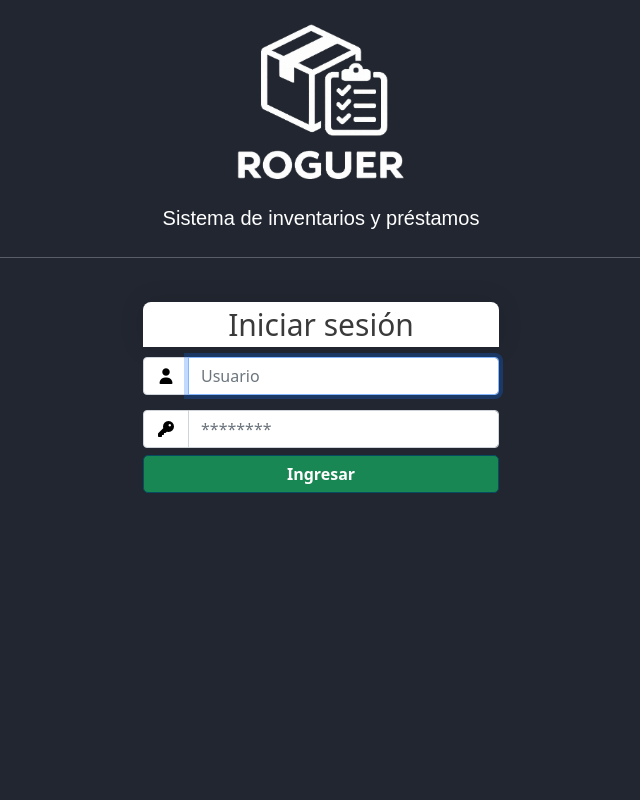
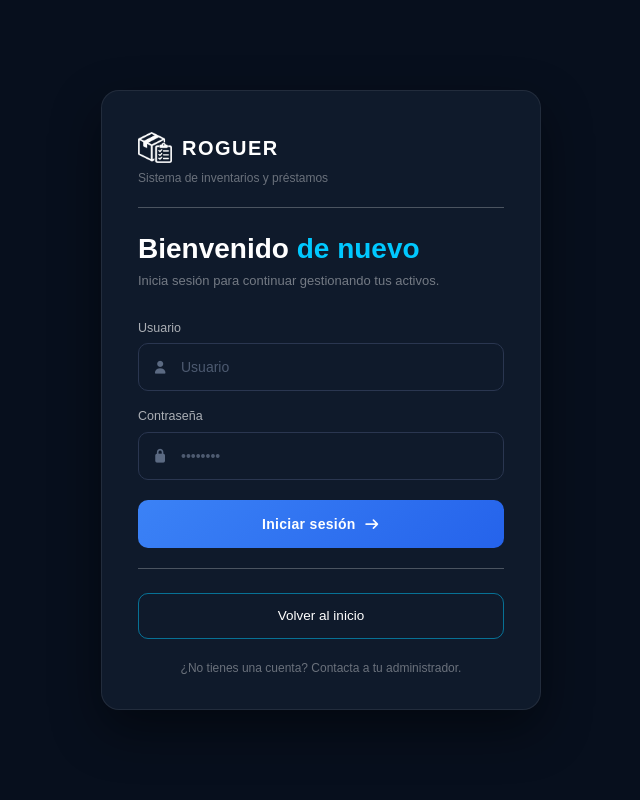
Before and after one commit to Bleack/ROGUER, a Django app: page /login/ in a window 1280 px wide. Shown: the whole page, without its empty margins (319-959 px from the left). Run offline with Django 5.2, Linux system fonts and the light colour scheme; some libraries are stand-ins or nearby versions; some web fonts are replaced.

Commit message:
Actualizado: Template del login + alertas y css

```diff
--- a/login/templates/login/login.html
+++ b/login/templates/login/login.html
@@ -1,57 +1,46 @@
 {% extends 'layouts/login_layout.html' %}
 {% load static %}
 {% block content %}
-<div class="container">
-    <div class="row login">
-        <div class="col-md-12">&nbsp;</div>
-        <div class="col-md-12 text-center">
-            <img src="{% static 'img/logo.png' %}" alt="..." class="img-fluid" style="width: 15%">
+<div class="login-page">
+    <div class="login-card">
+        <div class="login-card-brand">
+            <img src="{% static 'img/logo2.png' %}" alt="ROGUER" class="login-card-logo">
+            <span class="login-card-brand-name">ROGUER</span>
         </div>
-        <div class="col-md-12">&nbsp;</div>
-        <div class="col-md-12 subtitle text-center">Sistema de inventarios y préstamos</div>
-        <div><br></div>
-        <hr>
-    </div>
-    <div class="row">
-        <div class="col-md-4">&nbsp;</div>
-        <div class="col-md-4">&nbsp;<br>
-            <form method="post" class="mt-1">
-                {% csrf_token %}
-                <div class="secondary-title title-bg text-center" style="font-size: 30px">Iniciar sesión</div>
-                <div class="big-input" style="margin-top: 10px">
-                    <div class="input-group">
-                        <div class="input-group-text" style="color: black; background-color: white;"><i class="fas fa-user"></i></div>
-                        <input type="text" class="form-control" id="id_username" name="username" placeholder="Usuario" required autofocus>
-                    </div>
+        <p class="login-card-subtitle">Sistema de inventarios y préstamos</p>
+        <hr class="login-divider-top">
+        <h2 class="login-card-heading">Bienvenido <span class="login-heading-highlight">de nuevo</span></h2>
+        <p class="login-card-desc">Inicia sesión para continuar gestionando tus activos.</p>
+
+        <form method="post" class="login-card-form" id="login-form">
+            {% csrf_token %}
+            <div class="login-field-group">
+                <label class="login-field-label" for="id_username">Usuario</label>
+                <div class="login-field">
+                    <i class="fas fa-user login-field-icon"></i>
+                    <input type="text" id="id_username" name="username" placeholder="Usuario" required autocomplete="off" class="login-field-input">
                 </div>
-                <div class="big-input" style="margin-top: 8px;">
-                    <div class="input-group">
-                        <div class="input-group-text" style="color: black; background-color: white;"><i class="fas fa-key"></i></div>
-                        <input type="password" id="id_password" name="password" placeholder="********" autocomplete="current-password" class="form-control" required>
-                    </div>
+            </div>
+            <div class="login-field-group">
+                <label class="login-field-label" for="id_password">Contraseña</label>
+                <div class="login-field">
+                    <i class="fas fa-lock login-field-icon"></i>
+                    <input type="password" id="id_password" name="password" placeholder="••••••••" autocomplete="current-password" required class="login-field-input">
                 </div>
+            </div>
+            <button type="submit" class="login-card-btn" id="btn-login">Iniciar sesión <i class="fas fa-arrow-right"></i></button>
+        </form>
+        <div id="login-error-alert" class="alert alert-danger" style="display: none;">
+            <strong>Atención:</strong> Datos incorrectos o usuario inactivo
+        </div>
 
-                <button type="submit" class="btn btn-success" style="border-color: #064C61; color: white; border-radius:5px; width: 100%;">
-                    <b>Ingresar</b>
-                </button>
-            </form>
-            <br>
+        <div id="login-success-alert" class="alert alert-success" style="display: none;">
+            Sesión iniciada correctamente
         </div>
-        <div class="col-md-4">&nbsp;</div>
-    </div>
-    <div class="row mt-3">
-        <div class="col-md-4">&nbsp;</div>
-        <div class="col-md-4 text-center">
-            {% if form.errors %}
-                <div id="message" class="alert alert-danger alert-dismissible fade show" role="alert">
-                    <strong>Atención:</strong> Datos incorrectos o usuario inactivo
-                    <button type="button" class="btn-close" data-bs-dismiss="alert" aria-label="Close"></button>
-                </div>
-            {% else %}
-                <div id="message"></div>
-            {% endif %}
-        </div>
-        <div class="col-md-1">&nbsp;</div>
+        <hr class="login-divider-top">
+        <a class="btn-volver" href="/">Volver al inicio</a>
+        <a href="/#contacto" class="login-card-footer">¿No tienes una cuenta? <span class="login-footer-link">Contacta a tu administrador.</span></a>
     </div>
 </div>
+<script src="{% static 'js/login.js' %}"></script>
 {% endblock %}
--- /dev/null
+++ b/static/css/login.css
@@ -0,0 +1,272 @@
+.login-page {
+    min-height: 100vh;
+    display: flex;
+    align-items: center;
+    justify-content: center;
+    background-color: #070f1d;
+    padding: 24px 16px;
+}
+
+/* tarjeta login */
+.login-card {
+    width: 100%;
+    max-width: 440px;
+    background-color: #0f1a2b;
+    border: 1px solid rgba(255, 255, 255, 0.08);
+    border-radius: 18px;
+    padding: 40px 36px 32px 36px;
+    box-shadow: 0 20px 50px rgba(0, 0, 0, 0.45);
+}
+
+/* header */
+.login-card-brand {
+    display: flex;
+    align-items: center;
+    gap: 10px;
+    margin-bottom: 4px;
+}
+
+.login-card-logo {
+    width: 34px;
+    height: 34px;
+    object-fit: contain;
+    filter: brightness(0) invert(1);
+}
+
+.login-card-brand-name {
+    font-size: 20px;
+    font-weight: 700;
+    color: #fff;
+    letter-spacing: 1.5px;
+    font-family: 'Poppins', sans-serif;
+}
+
+.login-card-subtitle {
+    font-size: 12px;
+    color: rgba(255, 255, 255, 0.38);
+    margin-bottom: 0;
+    font-family: 'Poppins', sans-serif;
+}
+
+/* hr */
+.login-divider-top {
+    border: none;
+    border-top: 1px solid rgb(255, 255, 255);
+    margin: 20px 0 24px 0;
+}
+
+/* titulo */
+.login-card-heading {
+    font-size: 28px;
+    font-weight: 700;
+    color: #fff;
+    margin-bottom: 6px;
+    font-family: 'Poppins', sans-serif;
+    line-height: 1.2;
+}
+
+.login-heading-highlight {
+    color: #00c8ff;
+}
+
+.login-card-desc {
+    font-size: 13px;
+    color: rgba(255, 255, 255, 0.42);
+    margin-bottom: 28px;
+    font-family: 'Poppins', sans-serif;
+}
+
+/* form */
+.login-card-form {
+    display: flex;
+    flex-direction: column;
+    gap: 16px;
+}
+
+.login-field-group {
+    display: flex;
+    flex-direction: column;
+    gap: 6px;
+}
+
+.login-field-label {
+    font-size: 12.5px;
+    font-weight: 500;
+    color: rgba(255, 255, 255, 0.65);
+    font-family: 'Poppins', sans-serif;
+}
+
+.login-field {
+    position: relative;
+    width: 100%;
+}
+
+.login-field-icon {
+    position: absolute;
+    left: 14px;
+    top: 50%;
+    transform: translateY(-50%);
+    color: #5b6a82;
+    font-size: 13px;
+    pointer-events: none;
+}
+
+.login-field-input {
+    width: 100%;
+    height: 48px;
+    padding: 0 14px 0 42px;
+    font-size: 14px;
+    font-family: 'Poppins', sans-serif;
+    color: #e5e7eb !important;
+    background-color: #0f1a2b;
+    border: 1.5px solid #2a3650;
+    border-radius: 10px;
+    outline: none;
+    transition: border-color .3s ease, background-color 0.3s;
+    color-scheme: dark;
+}
+
+.login-field-input::placeholder {
+    color: #4d5a70;
+}
+
+.login-field-input:focus {
+    border-color: #3b82f6;
+    background-color: #1e2c45;
+}
+
+/* Fuerza el color del texto cuando el navegador autocompleta */
+.login-field-input:-webkit-autofill,
+.login-field-input:-webkit-autofill:hover,
+.login-field-input:-webkit-autofill:focus,
+.login-field-input:-webkit-autofill:active {
+    -webkit-text-fill-color: #e5e7eb !important;
+    -webkit-box-shadow: 0 0 0px 1000px #212b3d inset !important;
+    transition: background-color 5000s ease-in-out 0s, color 0s ease-in-out 0s;
+    caret-color: #e5e7eb;
+}
+
+/* boton principal */
+.login-card-btn {
+    width: 100%;
+    height: 48px;
+    background: linear-gradient(135deg, #3b82f6, #2563eb);
+    color: #fff;
+    font-size: 14px;
+    font-weight: 600;
+    font-family: 'Poppins', sans-serif;
+    border: none;
+    border-radius: 10px;
+    cursor: pointer;
+    transition: background 0.3s ease, transform 0.3s ease;
+    display: flex;
+    align-items: center;
+    justify-content: center;
+    gap: 8px;
+    margin-top: 4px;
+    letter-spacing: 0.3px;
+}
+
+.login-card-btn:hover {
+    background: linear-gradient(135deg, #2563eb, #1d4ed8);
+    transform: translateY(-1px);
+}
+
+.login-card-btn:active {
+    transform: translateY(0);
+}
+
+.login-card-btn i {
+    font-size: 13px;
+    transition: transform .3s ease;
+}
+
+.login-card-btn:hover i {
+    transform: translateX(4px);
+}
+
+/* boton para volver */
+.btn-volver {
+    display: block;
+    width: 100%;
+    text-align: center;
+    padding: 12px 16px;
+    margin-top: 14px;
+    color: #ffffff !important;
+    background-color: transparent;
+    border: 1.5px solid rgba(0, 200, 255, 0.5);
+    border-radius: 10px;
+    font-size: 13.5px;
+    font-weight: 500;
+    font-family: 'Poppins', sans-serif;
+    text-decoration: none !important;
+    cursor: pointer;
+    transition: background-color 0.3s ease, border-color 0.3s ease, transform 0.3s;
+}
+
+.btn-volver:hover {
+    background-color: rgba(0, 200, 255, 0.08);
+    border-color: #00c8ff;
+    color: #fff !important;
+    transform: translateY(-1px);
+}
+
+.btn-volver:active {
+    transform: translateY(0);
+}
+
+/* footer */
+.login-card-footer {
+    display: block;
+    text-align: center;
+    font-size: 12px;
+    color: rgba(255, 255, 255, 0.38);
+    margin-top: 20px;
+    font-family: 'Poppins', sans-serif;
+    text-decoration: none;
+    transition: color 0.3s ease;
+}
+
+.login-card-footer:hover {
+    color: rgba(255, 255, 255, 0.65);
+}
+
+/* alerta de error adaptada al tema oscuro */
+.login-card .alert-danger {
+    background-color: rgba(220, 53, 69, 0.1);
+    border: 1px solid rgba(220, 53, 69, 0.25);
+    color: #f5a0a8;
+    border-radius: 10px;
+    font-size: 13px;
+    margin-top: 16px;
+    padding: 12px 16px;
+    font-family: 'Poppins', sans-serif;
+}
+
+.login-card .alert-danger strong {
+    color: #ff6b7a;
+}
+
+/* alerta de éxito */
+.login-card .alert-success {
+    background-color: rgba(40, 167, 69, 0.1);
+    border: 1px solid rgba(40, 167, 69, 0.25);
+    color: #a3f0bf;
+    border-radius: 10px;
+    font-size: 13px;
+    margin-top: 16px;
+    padding: 12px 16px;
+    font-family: 'Poppins', sans-serif;
+}
+
+/* mediaqueries */
+@media (max-width: 480px) {
+    .login-card {
+        padding: 28px 20px 24px 20px;
+        border-radius: 14px;
+    }
+
+    .login-card-heading {
+        font-size: 22px;
+    }
+}
--- a/static/css/styles.css
+++ b/static/css/styles.css
@@ -1,4 +1,4 @@
-/* ===== ESTILOS GENERALES ===== */
+/* generales */
 * {
     margin: 0;
     padding: 0;
@@ -11,13 +11,10 @@ body {
     color: #fff;
 }
 
-/* ===== ESTILOS DEL BODY ===== */
+
+/* body */
 #body {
     background-color: #212631;
-    /* background-color: #171717; */
-    /* background-color: #0C151E; */
-    /* background-image: url(../IMG/background.png);
-    background-size: 100%; */
 }
 
 .check-paragraph::before {
@@ -37,7 +34,8 @@ body {
 .check-paragraph {
     display: inline-block;
 }
-/* Scrollbar estilo macOS (versión blanca - modo claro) */
+
+/* scrollbar */
 *::-webkit-scrollbar {
     width: 6px;
     height: 8px;
@@ -48,15 +46,17 @@ body {
 }
 
 *::-webkit-scrollbar-thumb {
-    background-color: rgba(255, 255, 255, 0.4); /* blanco translúcido */
+    background-color: rgba(255, 255, 255, 0.4);
     border-radius: 20px;
     transition: background-color 0.25s ease;
 }
 
 *::-webkit-scrollbar-thumb:hover {
-    background-color: rgba(255, 255, 255, 0.8); /* más visible al hover */
+    background-color: rgba(255, 255, 255, 0.8);
 }
-/* ===== ESTILOS DEL SIDEBAR ===== */
+
+
+/* sidebar */
 #sidebar {
     position: fixed;
     top: 51px;
@@ -75,7 +75,6 @@ body {
     transition: transform 0.3s ease, margin-left 0.3s ease;
     transform: translateX(0);
 }
-
 
 .btn-logout-sidebar {
     background: none;
@@ -98,7 +97,6 @@ body {
     background-color: #2a303d;
     color: #fff;
     transition: 0.3s;
-
 }
 
 .sidebar-content {
@@ -164,10 +162,10 @@ body {
     margin: 10px 15px;
 }
 
-/* ===== ESTILOS DEL NAVBAR ===== */
+
+/* navbar */
 .navbar {
     background-color: #0F1A2B;
-    /* background-color: #0A0A0A; */
 }
 
 .navbar-toggler {
@@ -217,7 +215,8 @@ body {
     outline: none;
 }
 
-/* ===== ESTILOS DEL CONTENIDO PRINCIPAL ===== */
+
+/* contenido principal */
 .content-wrapper {
     margin-left: 190px;
     padding: 20px;
@@ -261,9 +260,9 @@ body {
     align-items: center;
 }
 
-/* ===== ESTILOS DE TABLAS Y TARJETAS ===== */
 
-.card-home{
+/* tarjetas del home */
+.card-home {
     background-color: #2a303d;
     color: #fff;
     border-radius: .5rem;
@@ -275,7 +274,7 @@ body {
     overflow: hidden;
 }
 
-.card-home .tittle{
+.card-home .tittle {
     font-size: 18px;
     padding: 12px 15px 0px 15px;
     font-weight: 600;
@@ -290,12 +289,14 @@ body {
     min-height: 0;
     padding: 0 10px 10px 10px;
 }
-.card-home .lista{
+
+.card-home .lista {
     font-size: 12px;
     list-style: none;
     margin: 0;
     padding: 0px 15px;
 }
+
 .card-home .lista li {
     display: flex;
     justify-content: space-between;
@@ -304,14 +305,17 @@ body {
     border-bottom: 1px solid rgba(255,255,255,0.05);
     color: whitesmoke;
 }
+
 .card-home .lista li:last-child {
     border-bottom: none;
 }
+
 .card-home .lista li .valor {
     color: #ffffff;
     font-weight: 700;
     font-size: 15px;
 }
+
 .card-home .lista li i {
     margin-right: 8px;
     color: white;
@@ -319,6 +323,13 @@ body {
     text-align: center;
 }
 
+canvas {
+    width: 100% !important;
+    height: 190px;
+}
+
+
+/* dependencias */
 #select-piso {
     width: 200px;
 }
@@ -330,56 +341,7 @@ body {
     align-items: stretch;
 }
 
-/* DARK MODE */
-/* .dependencias-box {
-    background-color: #2a303d;
-    border: 2px solid #323a49;
-    border-radius: 8px;
-    flex: 1 1 250px;
-    max-width: 300px;
-    min-width: 220px;
-    height: 130px;
-    padding: 10px;
-    text-align: left;
-    box-sizing: border-box;
-    transition: all 0.3s ease;
-    color: white;
-}
-
-.dependencias-box .tittle {
-    font-size: 18px;
-    background-color: #212631;
-    padding: 5px;
-    border-radius: 5px;
-    text-align: left;
-    transition: background-color 1s;
-    color: white;
-}
-
-.dependencias-box .secondtext {
-    font-size: 12px;
-    display: flex;
-    align-items: left;
-    gap: 5px;
-}
-
-a.dependencias-box {
-    text-decoration: none;
-    color: white;
-    margin-top: .75rem;
-}
-
-a.dependencias-box:hover {
-    color: white;
-}
-
-
-.dependencias-box:hover .tittle {
-    background-color: #0F1A2B;
-} */
-
-
-/* LIGHT MODE */
+/* LIGHT MODE - Dependencias */
 .dependencias-box {
     background-color: #E4E3E3;
     border: 1px solid #ddd;
@@ -394,6 +356,7 @@ a.dependencias-box:hover {
     transition: all 0.3s ease;
     color: black;
 }
+
 .dependencias-box .tittle {
     font-size: 18px;
     background-color: #BDC4D4;
@@ -403,20 +366,24 @@ a.dependencias-box:hover {
     transition: background-color 1s;
     color: black;
 }
+
 .dependencias-box .secondtext {
     font-size: 12px;
     display: flex;
     align-items: left;
     gap: 5px;
 }
+
 a.dependencias-box {
     text-decoration: none;
     color: black;
     margin-top: .75rem;
 }
+
 a.dependencias-box:hover {
     color: black;
 }
+
 .dependencias-box:hover .tittle {
     background-color: #809ce4;
 }
@@ -457,6 +424,8 @@ a.dependencias-box:hover {
     font-size: 14px;
 }
 
+
+/* tablas */
 .box-table {
     margin-top: .75rem;
     padding: .75rem;
@@ -607,6 +576,8 @@ a.dependencias-box:hover {
     overflow-x: hidden;
 }
 
+
+/* categorias */
 .categoria-container {
     display: flex;
     flex-wrap: wrap;
@@ -717,12 +688,8 @@ a.categoria-card:hover {
     font-size: 14px;
 }
 
-canvas {
-    width: 100% !important;
-    height: 190px;
-}
 
-/* ===== ESTILOS DE FORMULARIOS Y BOTONES ===== */
+/* formularios - modals */
 .modal-title {
     font-size: 25px;
     color: black;
@@ -767,7 +734,6 @@ canvas {
     display: block;
     width: 100%;
     background-color: #52677D;
-    /* background-color: #262626; #42515e; */
     border-radius: .5rem;
     color: white;
     border-color: #0a5c8b;
@@ -787,82 +753,13 @@ canvas {
     transition: .5s;
 }
 
-/* ===== ESTILOS DE LOGIN ===== */
-.login {
-    text-align: center;
-}
-
-.login hr {
-    color: white;
-}
-
-.login .title {
-    font-family: Poppins, sans-serif;
-    font-size: 50px;
-    color: white;
-}
-
-.login .subtitle {
-    font-family: Poppins, sans-serif;
-    font-size: 20px;
-    color: white !important;
-}
-
-.login img {
-    width: 25%;
-}
-
-.login-text {
-    font-family: 'ubuntu condensed', sans-serif;
-    margin-top: black;
-    font-size: 25px;
-}
-
-.card-login {
-    padding: 0.75rem;
-    border-radius: 10px 10px .25rem 0.25rem;
-}
-
-.title-bg {
-    background: #fff;
-    color: #3a3a3a;
-    padding: 0 12px;
-    box-shadow: 0px 0px 26px 0px rgba(0, 0, 0, 0.1);
-    border-radius: 8px 8px 0 0;
-}
-
-.big-input {
-    position: relative;
-    margin-top: 10px;
-    height: 45px;
-}
-
-.big-input-box {
-    width: 100%;
-    height: 45px;
-    font-size: 20px;
-    padding-left: 50px;
-    box-shadow: 0 0 5px 0 rgba(0,0,0,.1);
-    border: none;
-}
-
 .input-group-text {
     color: black;
     background-color: white;
 }
 
-#login-button {
-    background-color: #06610b;
-    border-color: #613d06;
-    color: white;
-    border-radius: 5px;
-    width: 100%;
-}
 
-
-
-/* ===== MEDIA QUERIES ===== */
-/* Para pantallas menores a 875px */
+/* mediaqueries */
 @media (max-width: 875px) {
     #sidebar {
         transform: translateX(-100%);
--- a/templates/layouts/login_layout.html
+++ b/templates/layouts/login_layout.html
@@ -6,12 +6,11 @@
     <meta http-equiv="X-UA-Compatible" content="IE=edge" />
     <meta name="viewport" content="width=device-width, initial-scale=1.0" />
     <link href="{% static 'libs/google-fonts.css' %}" rel="stylesheet" />
-    <link rel="stylesheet" href="{% static 'css/styles.css' %}" />
+    <link rel="stylesheet" href="{% static 'css/login.css' %}" />
     <link rel="stylesheet" href="{% static 'libs/fontawesome/css/all.min.css' %}" />
     <link href="{% static 'libs/bootstrap.min.css' %}" rel="stylesheet" />
     <script src="{% static 'libs/jquery-3.6.0.min.js' %}"></script>
     <script src="{% static 'libs/bootstrap.bundle.min.js' %}"></script>
-    <script src="{% static 'libs/sweetalert2.all.min.js' %}"></script>
     <title>ROGUER</title>
     <link rel="icon" href="{% static 'img/logo2.png' %}">
 </head>
```
Also changed, not shown: static/js/login.js (added, +32 -0 lines).
